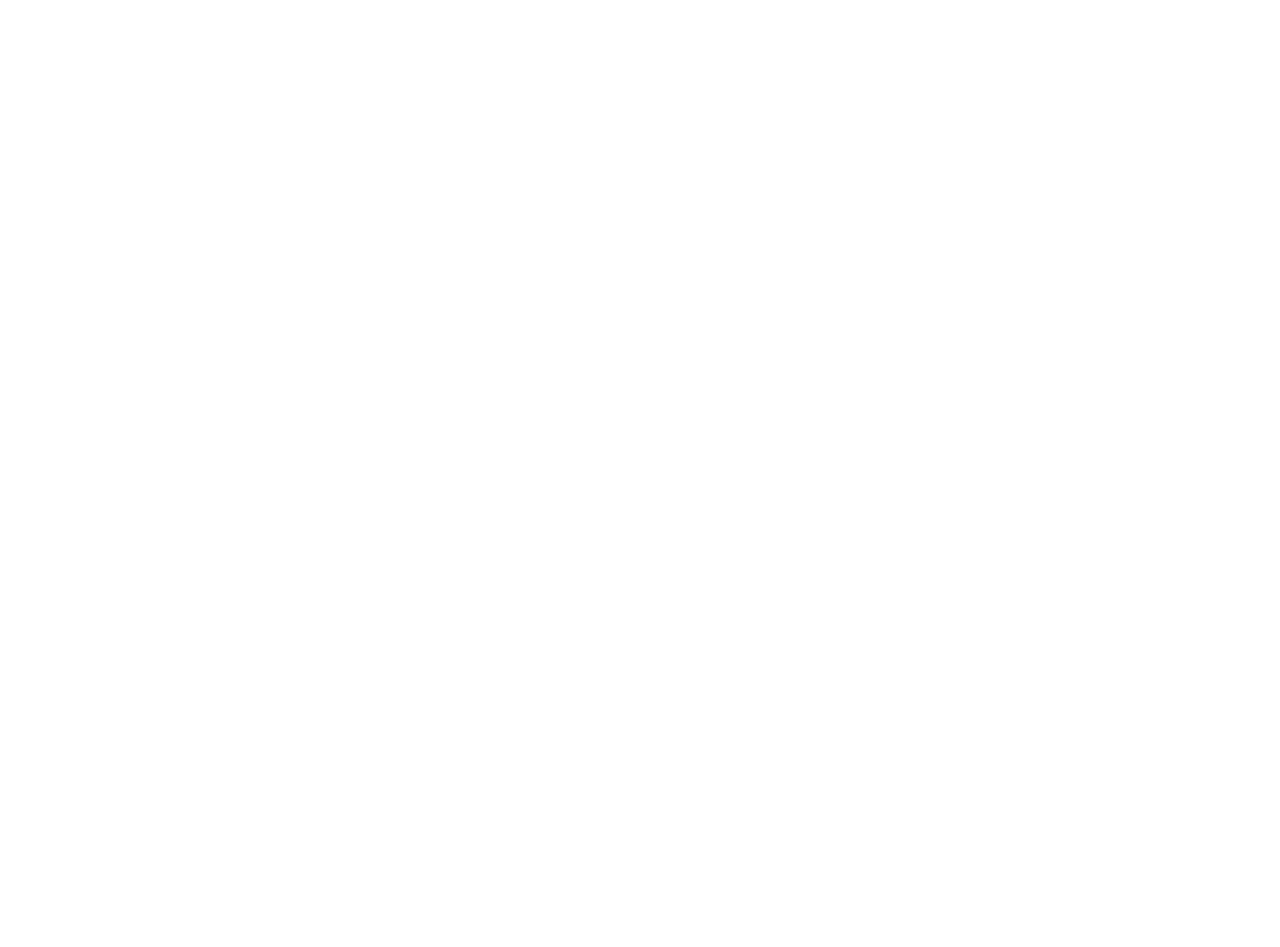
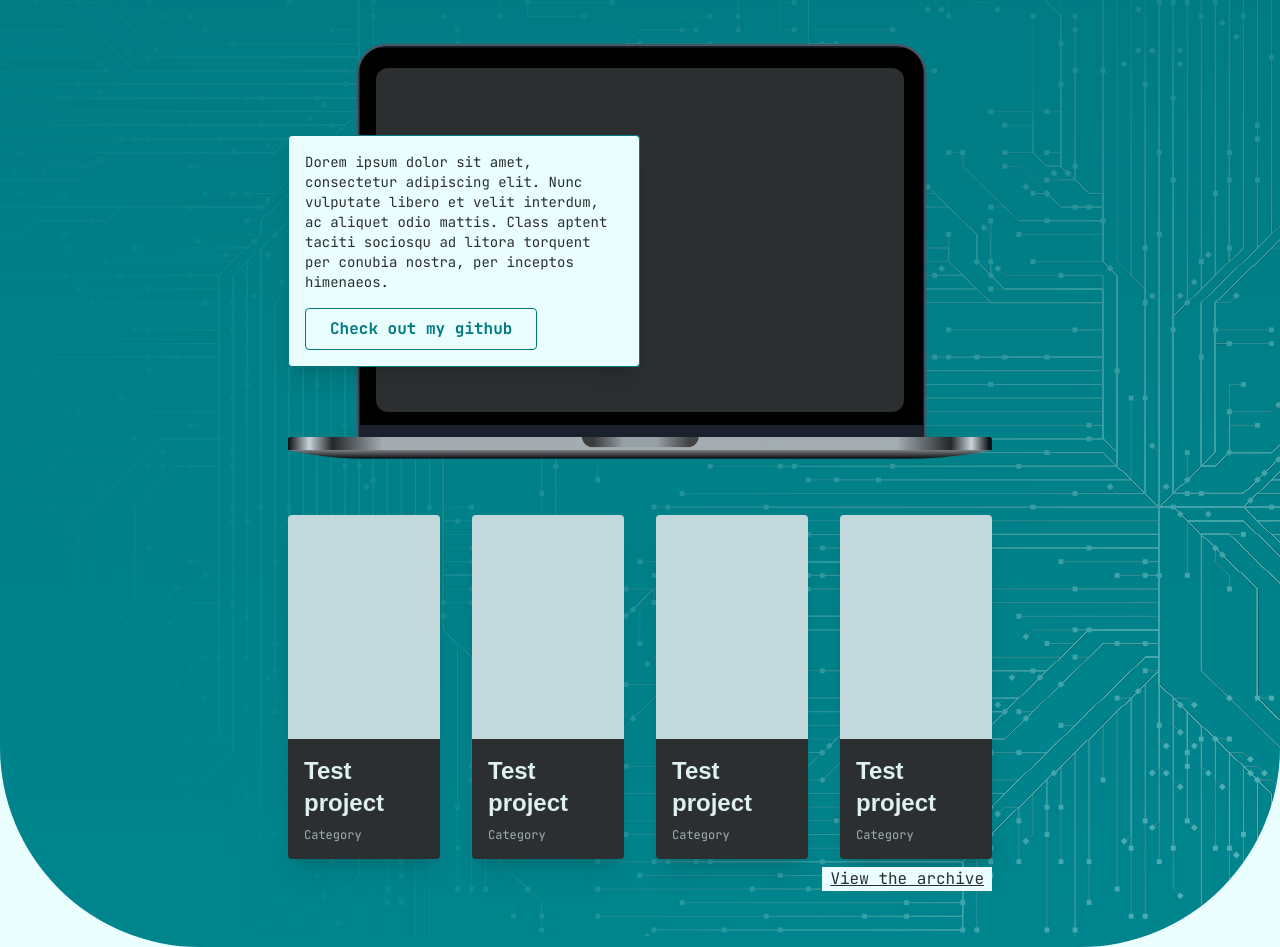
Before and after one commit to sebherrerabe/portfolio, a Next.js app: page / in a window 1280 px wide. Shown: the part 1060-2007 px from the top of the page. Before the commit the page ends 800 px from the top, so only its background shows below. Built offline with nearby package versions, Linux system fonts and the light colour scheme; a web font is replaced by a local one.

Commit message:
fix work section responsiveness

```diff
--- a/components/sections/Home.tsx
+++ b/components/sections/Home.tsx
@@ -11,18 +11,18 @@
   const [ref, inView] = useInView();
   return (
     <Section id="home" ref={ref}>
-      <div className="h-full pt-20 flex w-full relative">
+      <div className="h-full lg:pt-20 flex w-full relative">
         <MotionComponent inView={inView} variant="translate" className="w-full lg:w-1/2 h-full flex flex-col justify-center lg:pr-4">
           <Heading level={1} text="Where there’s problem, there’s also a solution." />
-          <Heading level={3} className="text-tertiary mt-5 lg:mt-10" text="Seb Herrera" />
+          <Heading level={3} className="text-tertiary mt-6 lg:mt-10" text="Seb Herrera" />
           <Heading level={5} className="text-secondary" text="Full Stack Developer" />
-          <Paragraph className="mt-5 lg:mt-10 text-gray-300">
+          <Paragraph className="mt-6 lg:mt-10 text-gray-300">
             Lorem ipsum dolor sit amet, consectetur adipiscing elit. Nunc vulputate libero et velit interdum, ac aliquet odio
             mattis. Class aptent taciti sociosqu ad litora torquent per conubia nostra, per inceptos himenaeos.
           </Paragraph>
           <div className="flex flex-wrap">
-            <Button className="mt-5 lg:mt-10 hover:shadow-2xl">Something</Button>
-            <Button className="mt-5 lg:mt-10 ml-4 lg:ml-8" styleType="secondary">
+            <Button className="mt-6 lg:mt-10 hover:shadow-2xl">Something</Button>
+            <Button className="mt-6 lg:mt-10 ml-4 lg:ml-8" styleType="secondary">
               Something
             </Button>
           </div>
--- a/components/sections/WorkMainProject.tsx
+++ b/components/sections/WorkMainProject.tsx
@@ -8,11 +8,11 @@
 }
 
 const WorkMainProject = ({ inView }: Props) => (
-  <div className="w-full mt-12 flex items-center relative">
+  <div className="w-full mt-12 flex flex-col-reverse lg:flex-row items-center relative">
     <MotionComponent
       inView={inView}
       variant="translate"
-      className="absolute bg-quaternary z-10 w-1/2 border rounded border-primary shadow-xl p-4"
+      className="lg:absolute bg-quaternary z-10 w-full lg:w-1/2 border rounded border-primary shadow-xl p-4 mt-4 lg:mt-0"
     >
       <Paragraph level={2} className="text-gray-700 ">
         Dorem ipsum dolor sit amet, consectetur adipiscing elit. Nunc vulputate libero et velit interdum, ac aliquet odio mattis.
@@ -22,8 +22,8 @@
         Check out my github
       </Button>
     </MotionComponent>
-    <MotionComponent inView={inView} variant="opacity" className="ml-auto relative flex justify-center">
-      <div className="absolute w-[75%] h-[83%] bg-gray-700 mt-6 rounded-xl"></div>
+    <MotionComponent inView={inView} variant="opacity" className="lg:ml-auto relative flex justify-center">
+      <div className="absolute w-[75%] h-[83%] bg-gray-700 mt-3 md:mt-6 rounded-xl"></div>
       <Image src="/macbook.png" alt="" width={900} height={560} />
     </MotionComponent>
   </div>
--- a/components/sections/WorkOtherProjects.tsx
+++ b/components/sections/WorkOtherProjects.tsx
@@ -7,14 +7,14 @@
 
 const WorkOtherProjects = ({ inView }: Props) => (
   <MotionComponent inView={inView} variant="opacity">
-    <div className="w-full h-80 mt-14 grid grid-cols-4 gap-8">
+    <div className="w-full md:h-60 lg:h-80 mt-14 flex flex-col md:grid md:grid-cols-3 xl:grid-cols-4 gap-8">
       <WorkProjectCard project={{ slug: "seb-d", name: "Test project", category: "Category" }} />
       <WorkProjectCard project={{ slug: "seb-d", name: "Test project", category: "Category" }} />
       <WorkProjectCard project={{ slug: "seb-d", name: "Test project", category: "Category" }} />
-      <WorkProjectCard project={{ slug: "seb-d", name: "Test project", category: "Category" }} />
+      <WorkProjectCard project={{ slug: "seb-d", name: "Test project", category: "Category" }} className="hidden xl:flex" />
     </div>
     <div className="w-full flex justify-end mt-8">
-      <a className="bg-quaternary px-2 text-gray-700 underline cursor-pointer ">View the archive</a>
+      <a className="bg-quaternary px-2 text-sm lg:text-base text-gray-700 underline cursor-pointer ">View the archive</a>
     </div>
   </MotionComponent>
 );
--- a/components/ui/HeroImage.tsx
+++ b/components/ui/HeroImage.tsx
@@ -25,11 +25,11 @@
     <MotionComponent
       inView={inView}
       variant="opacity"
-      className="w-full lg:w-1/2 h-full top-0 absolute -z-10 lg:z-0 lg:relative lg:overflow-hidden lg:rounded-full border border-white/20 lg:bg-primary/20 lg:backdrop-blur-[3px] flex"
+      className="w-full lg:w-1/2 h-[80%] md:h-full top-0 absolute -z-10 lg:z-0 lg:relative lg:overflow-hidden lg:rounded-full border border-white/20 lg:bg-primary/20 lg:backdrop-blur-[3px] flex"
     >
       <Image
         src="/seb.png"
-        className="transition-all duration-1000 opacity-90 lg:opacity-100 translate-x-1/2 lg:translate-x-0"
+        className="transition-all duration-1000 opacity-90 lg:opacity-100 translate-x-1/2 lg:translate-x-0 rounded-b-full lg:rounded-b-none"
         fill
         style={{ objectFit: "cover", filter: dropShadow }}
         alt="background"
--- a/components/ui/Navbar.tsx
+++ b/components/ui/Navbar.tsx
@@ -13,14 +13,14 @@
         <FontAwesomeIcon
           icon={faBars}
           size="2x"
-          className={`fixed top-4 left-4 rounded text-gray-200 z-40 border-b bg-gradient-to-b from-primary via-primary to-primary/90 ${
-            hasScrolled ? "border-b-tertiary/90" : "border-b-transparent"
+          className={`fixed top-4 left-4 rounded text-gray-200 z-40 lg:border-b bg-gradient-to-b from-primary via-primary to-primary/90 p-2 ${
+            hasScrolled ? "lg:border-b-tertiary/90" : "border-b-transparent"
           }`}
           onClick={() => setIsNavbarOpen(true)}
         />
       </div>
       <div
-        className={`lg:h-20 rounded lg:rounded-none fixed z-[10000] w-full px-4 lg:px-72 text-gray-200 py-8 flex flex-col lg:flex-row transition-all duration-500 ease-in-out rounded-b lg:rounded-b-none border-b bg-gradient-to-b from-primary via-primary to-primary/90 ${
+        className={`lg:h-20 rounded lg:rounded-none fixed z-[10000] w-full px-4 lg:px-10 xl:px-72 text-gray-200 py-8 flex flex-col lg:flex-row transition-all duration-500 ease-in-out rounded-b lg:rounded-b-none border-b bg-gradient-to-b from-primary via-primary to-primary/90 ${
           hasScrolled ? "border-b-tertiary/90" : "border-b-tertiary/90 lg:border-b-transparent"
         } ${isNavbarOpen ? "top-0" : "-top-full lg:top-0"}`}
       >
@@ -31,7 +31,11 @@
               key={page.name}
               className={`py-4 lg:py-0 border-b lg:border-none ${page.isActive ? "border-b-tertiary" : "border-b-gray-300"} `}
             >
-              <Link className={`cursor-pointer drop-shadow-2xl ${page.isActive ? "text-tertiary" : ""}`} href={page.href}>
+              <Link
+                className={`cursor-pointer drop-shadow-2xl ${page.isActive ? "text-tertiary" : ""}`}
+                href={page.href}
+                onClick={() => setIsNavbarOpen(false)}
+              >
                 {`// ${page.name}`}
               </Link>
             </li>
--- a/components/ui/Section.tsx
+++ b/components/ui/Section.tsx
@@ -1,26 +1,27 @@
+import { mainPaddingX } from "@/constants/styles";
 import Image from "next/image";
 import { forwardRef, ReactNode } from "react";
 
 const styles = {
   1: {
-    section: "w-full h-[80vh] lg:h-screen relative text-gray-200 overflow-hidden",
+    section: "w-full h-screen relative text-gray-200 overflow-hidden",
     image: "-z-10 bg-primary",
-    div: "h-full w-full bg-gradient-to-b from-primary via-tertiary/10 to-primary px-2 lg:px-72",
+    div: `h-full w-full bg-gradient-to-b from-primary via-tertiary/10 to-primary ${mainPaddingX}`,
   },
   2: {
-    section: "w-full relative text-gray-200 rounded-b-[200px]",
-    image: "bg-primary rounded-b-[200px]",
-    div: "h-full w-full bg-gradient-to-b from-primary to-tertiary/10 px-72 pb-14 rounded-b-[200px] relative",
+    section: "w-full relative text-gray-200 rounded-b-[100px] lg:rounded-b-[200px]",
+    image: "bg-primary rounded-b-[100px] lg:rounded-b-[200px]",
+    div: `h-full w-full bg-gradient-to-b from-primary to-tertiary/10 ${mainPaddingX} pb-24 lg:pb-14 rounded-b-[100px] lg:rounded-b-[200px] relative`,
   },
   3: {
     section: "w-full text-gray-200",
     image: "",
-    div: "h-full w-full bg-quaternary px-72 pb-14",
+    div: `h-full w-full bg-quaternary ${mainPaddingX} pb-14`,
   },
   4: {
     section: "w-full relative text-gray-200",
     image: "bg-primary rounded-t-[200px]",
-    div: "h-full w-full bg-gradient-to-b from-primary via-tertiary/10 to-primary px-72 rounded-t-[200px] relative",
+    div: `h-full w-full bg-gradient-to-b from-primary via-tertiary/10 to-primary ${mainPaddingX} rounded-t-[200px] relative`,
   },
 };
 
--- a/components/ui/WorkProjectCard.tsx
+++ b/components/ui/WorkProjectCard.tsx
@@ -7,17 +7,18 @@
 
 interface Props {
   project: IProject;
+  className?: string;
 }
 
-const WorkProjectCard = ({ project }: Props) => {
+const WorkProjectCard = ({ project, className }: Props) => {
   const [isHovering, setIsHovering] = useState(false);
   return (
     <div
-      className="shadow-xl hover:shadow-2xl transition-all duration-200 ease-in-out outline outline-transparent hover:outline-gray-300 rounded flex flex-col cursor-pointer"
+      className={`shadow-xl hover:shadow-2xl transition-all duration-200 ease-in-out outline outline-transparent hover:outline-gray-300 rounded flex flex-col cursor-pointer ${className}`}
       onMouseEnter={() => setIsHovering(true)}
       onMouseLeave={() => setIsHovering(false)}
     >
-      <div className="w-full h-56 bg-gray-300 rounded-t"></div>
+      <div className="w-full h-48 md:h-40 lg:h-56 bg-gray-300 rounded-t"></div>
       <div className="grow bg-gray-700 rounded-b p-4 flex">
         <div className="flex flex-col">
           <Heading level={4} text={project.name} />
--- /dev/null
+++ b/constants/styles.ts
@@ -0,0 +1 @@
+export const mainPaddingX = "px-4 xl:px-72";
--- a/pages/index.tsx
+++ b/pages/index.tsx
@@ -16,8 +16,8 @@
     <main>
       <Navbar />
       <Home />
-      {/* <Work />
-      <About />
+      <Work />
+      {/*<About />
       <Contact />
       <Footer /> */}
     </main>
```
